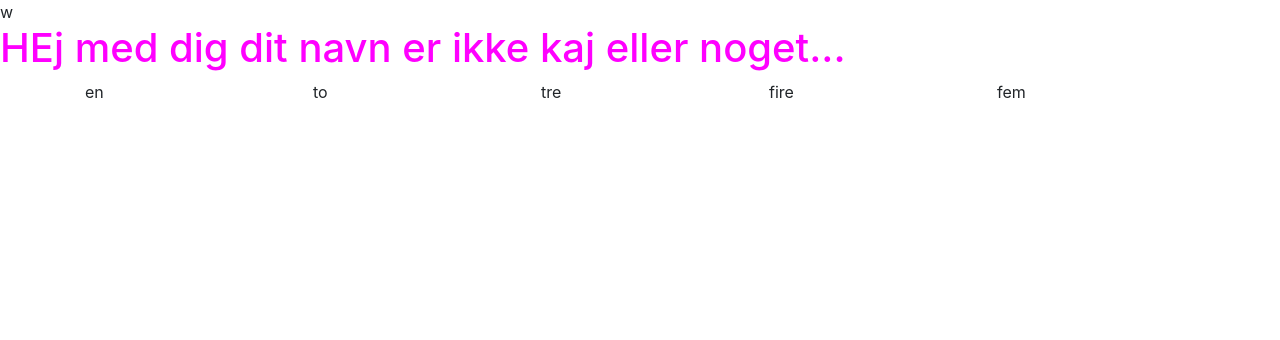
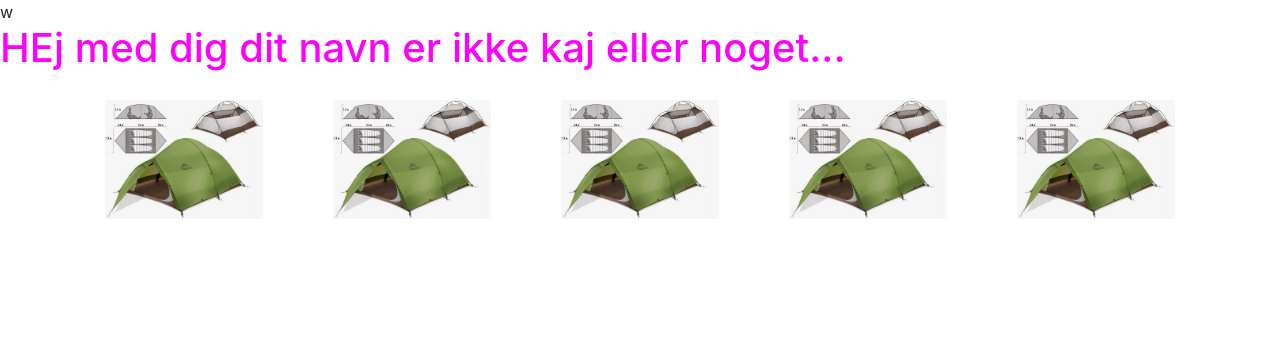
Before and after one commit to Ffuglsang/Outdoor, a PHP site: page / in a window 1280 px wide. Shown: the top 340 px of the page. Run offline with PHP 8.4, Linux system fonts and the light colour scheme.

Commit message:
Highlight første udgave

```diff
--- a/assets/css/master.css
+++ b/assets/css/master.css
@@ -9,3 +9,50 @@
 header h1 {
   color: #F0F;
 }
+
+
+
+.col-sm {
+
+  margin: 20px;
+
+  transition: 2s;
+}
+
+.col-sm:hover {
+}
+
+.col-sm img {
+  width: 100%;
+}
+
+
+.text {
+  position: absolute;
+  top: 0;
+  bottom: 0;
+  left: 0;
+  right: 0;
+  height: 100%;
+  width: 100%;
+  opacity: 0;
+  transition: .5s ease;
+  background-color: #008CBA;
+}
+
+.text:hover {
+  opacity: 0.6;
+}
+
+
+.text {
+  color: white;
+  font-size: 20px;
+  position: absolute;
+  top: 50%;
+  left: 50%;
+  -webkit-transform: translate(-50%, -50%);
+  -ms-transform: translate(-50%, -50%);
+  transform: translate(-50%, -50%);
+  text-align: center;
+}
--- a/index.html
+++ b/index.html
@@ -24,21 +24,36 @@
     <section class="container highligt">
       <div class="row justify-content-center">
 
-          <div class="col-sm">
-              en
+              <div class="col-sm">
+              <img src="assets/images/Produkt highlight.jpg">
+              <div class="overlay">
+              <div class="text">249494 kr</div>
+              </div>
               </div>
               <div class="col-sm">
-              to
+                <img src="assets/images/Produkt highlight.jpg">
+                <div class="overlay">
+                <div class="text">249494 kr</div>
+                </div>
               </div>
               <div class="col-sm">
-                tre
+                <img src="assets/images/Produkt highlight.jpg">
+                <div class="overlay">
+                <div class="text">249494 kr</div>
+                </div>
               </div>
               <div class="col-sm">
-              fire
-              </div>
-              <div class="col-sm">
-              fem
+                <img src="assets/images/Produkt highlight.jpg">
+                <div class="overlay">
+                <div class="text">249494 kr</div>
+                </div>
             </div>
+            <div class="col-sm">
+              <img src="assets/images/Produkt highlight.jpg">
+              <div class="overlay">
+  <div class="text">249494 kr</div>
+</div>
+          </div>
       </div>
     </section>
 
```
